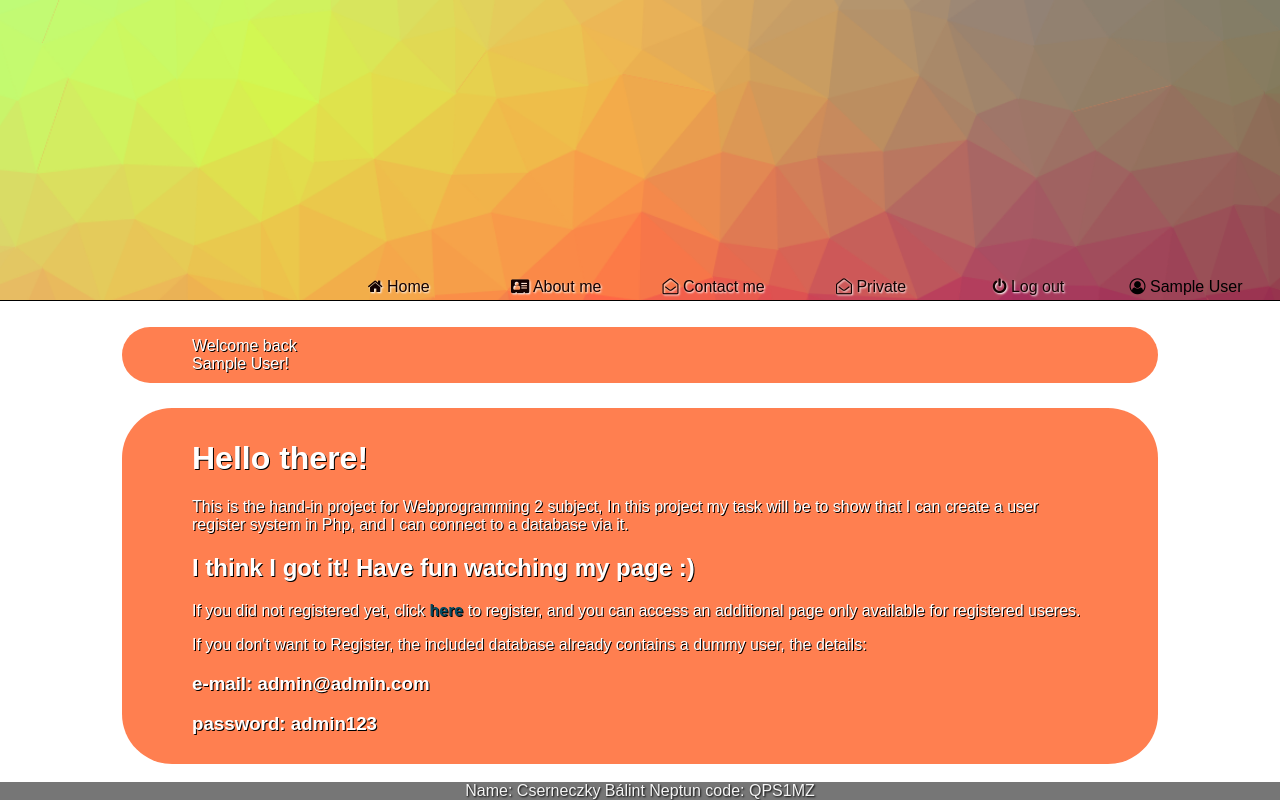
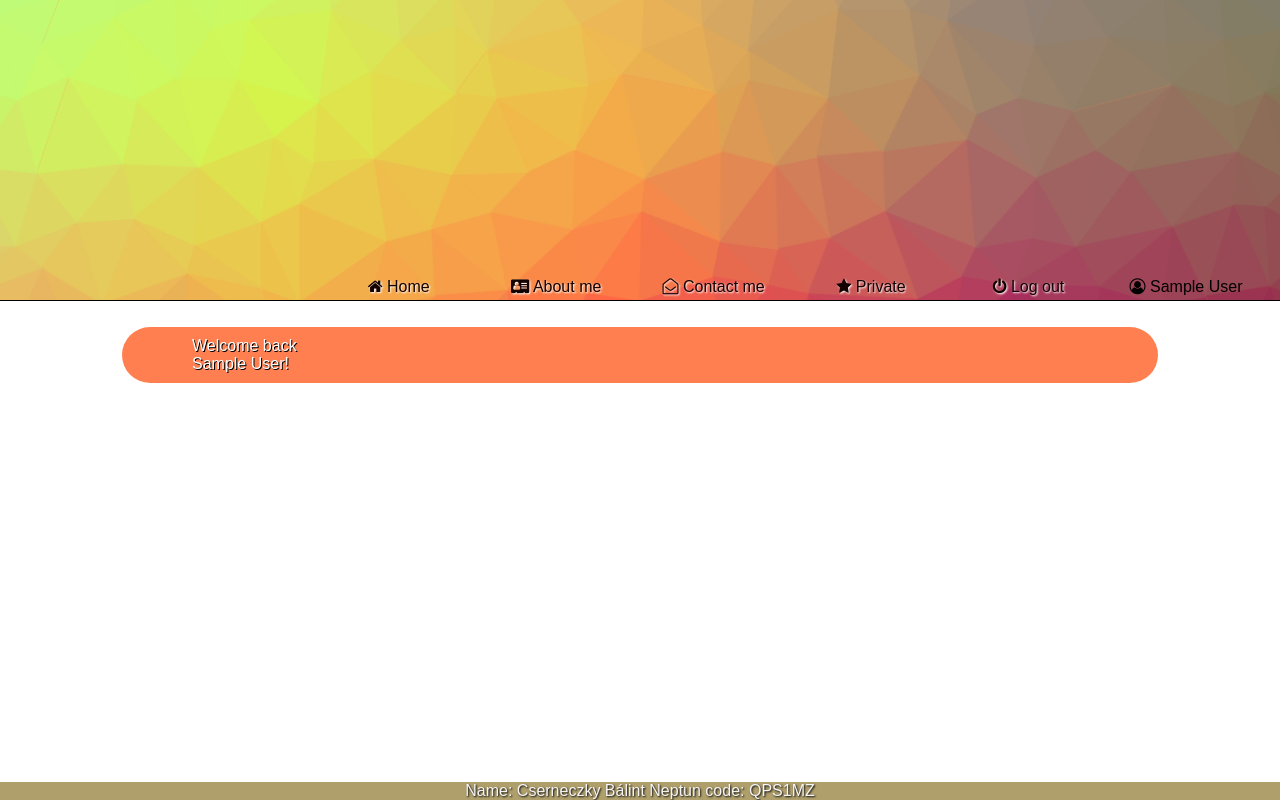
Before and after one commit to unicsbalint/webprog_2, a PHP site: page / in a window 1280 px wide. Run offline with PHP 8.4, Linux system fonts and the light colour scheme; the visitor is signed in with stand-in values (Sample User, id 1).

Commit message:
Made design changes, filled out page with dummy text

```diff
--- a/backend/home.php
+++ b/backend/home.php
@@ -6,6 +6,7 @@
     </div>
 <?php endif; ?>
 
+<?php if (!IsUserLoggedIn()): ?>
 <div class="box">
 <h1>Hello there!</h1>
 <p> This is the hand-in project for Webprogramming 2 subject,
@@ -18,3 +19,4 @@ available for registered useres.</p>
 <h3>password: admin123<h3>
 </p>
 </div>
+<?php endif; ?>
--- a/backend/nav.php
+++ b/backend/nav.php
@@ -15,7 +15,7 @@ if (empty($_GET['p']))
 
 <?php if (IsUserLoggedIn()): ?>
     <div class="navbutton" <?=$_GET['p']=='private'?"active":""?>>
-    <a href="index.php?p=private"><i class="fa fa-envelope-open-o"></i> Private</a>
+    <a href="index.php?p=private"><i class="fa fa-star"></i></i> Private</a>
 </div>
 <?php endif; ?>
 
@@ -23,13 +23,23 @@ if (empty($_GET['p']))
 <?php if (!IsUserLoggedIn()): ?>
         <a href="index.php?p=login">
     <div>
-        <i class="fa fa-user-circle-o"></i> Log in
+    <i class="fa fa-sign-in"></i> Log in
     </div>
     </a>
     <?php else: ?>
             <div class="navbutton"><a href="index.php?p=logout"><i class="fa fa-power-off"></i> Log out</a></div>
     <?php endif; ?>
 </div>
+<?php if (!IsUserLoggedIn()): ?>
+<div class="navbutton">
+<a href="index.php?p=register">
+    <div>
+    <i class="fa fa-user-plus"></i> Register
+    </div>
+    </a>
+
+</div>
+<?php endif; ?>
 <?php if (IsUserLoggedIn()): ?>
 <div class="navbutton">
         <div><i class="fa fa-user-circle-o"></i> <?=$_SESSION['name']; ?></div>
--- a/backend/user_management/db.sql
+++ /dev/null
@@ -1,4 +0,0 @@
-CREATE TABLE `users` ( `id` INT  PRIMARY KEY AUTO_INCREMENT ,
-                      `email` varchar(250) NOT NULL,
-                      `username` VARCHAR(250) NOT NULL ,
-                      `password` VARCHAR(250) NOT NULL )
--- a/backend/user_management/login.php
+++ b/backend/user_management/login.php
@@ -1,8 +1,8 @@
 <div class="regContainer">
 <form class="login_form" method="post">
-        <label for="userEmail">E-mail</label>
+        <label for="userEmail"><b>E-mail</b></label>
         <input type="email" name="userEmail" id="userEmail" placeholder="Email" class="regElements">
-        <label for="userPassword">Password</label>
+        <label for="userPassword"><b>Password</b></label>
         <input type="password" name="userPassword" id="userPassword" placeholder="Password" value="" class="regElements">
         <input type="submit" name="loginSubmit" value="Login" class="regButton">
 </form>
--- a/frontend/style.css
+++ b/frontend/style.css
@@ -26,8 +26,8 @@ nav{
     height: 100%;
 }
 footer{
-    margin-top:10px;
-    background-color: rgba(20, 20, 20, 0.582);
+    margin-top:30px;
+    background-color: rgba(117, 90, 0, 0.582);
     color: whitesmoke;
     position: fixed;
     bottom: 0;
@@ -115,6 +115,7 @@ nav {
     text-shadow: 1px 1px black;
     color: white;
     margin-top: 2%;
+    margin-bottom: 2%;
 }
 .box a{
     text-decoration: none;
@@ -140,3 +141,18 @@ nav {
     color: rgb(6, 76, 99);
     font-weight: bold;
 }
+.privateBox{
+    width: 30%;
+    margin: auto;
+    padding-left: 70px;
+    padding-right: 70px;
+    padding-top: 10px;
+    padding-bottom: 10px;
+    border-radius: 50px;
+    background-color: rgb(31, 30, 30);
+    text-shadow: 1px 1px black;
+    color: white;
+    margin-top: 2%;
+    justify-content: center;
+    margin-bottom: 2%;
+}
```
Also changed, not shown: backend/about_me.php (+10 -0 lines), backend/private.php (+10 -1 lines).
